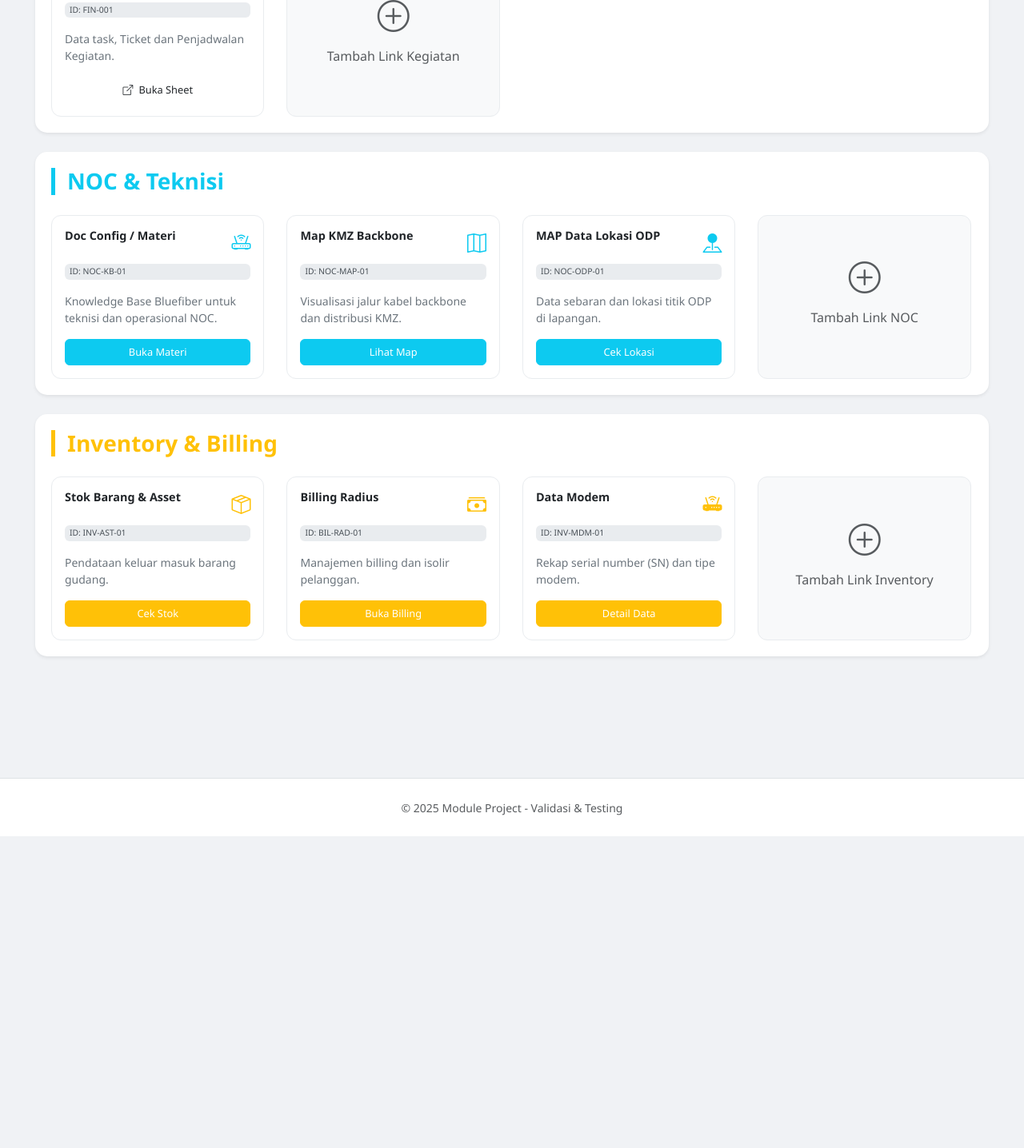
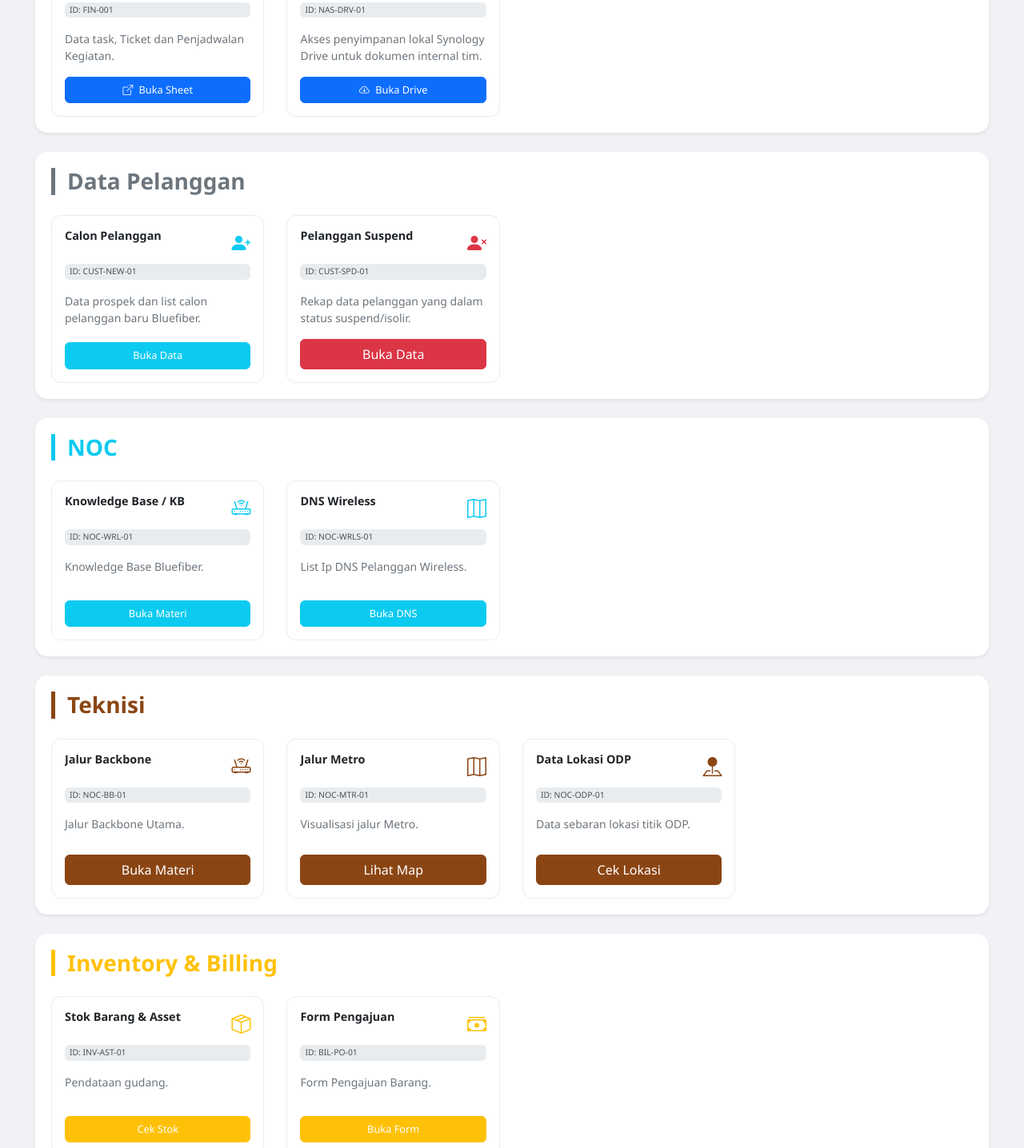
Before and after one commit to Andip29/docapps, a plain HTML site: page index.html in a window 1280 px wide. Shown: the part 331-1767 px from the top of the page at 80% size. Before the commit the page ends 1377 px from the top, so only its background shows below. Drawn offline with nearby package versions, Linux system fonts and the light colour scheme.

Commit message:
first commit

```diff
--- a/index.html
+++ b/index.html
@@ -9,6 +9,19 @@
     <link rel="stylesheet" href="https://cdn.jsdelivr.net/npm/bootstrap-icons@1.11.0/font/bootstrap-icons.css">
 
     <link rel="stylesheet" href="style.css">
+    <style>
+        /* Custom Brown Style for Technician Section */
+        .text-brown { color: #8B4513 !important; }
+        .btn-brown {
+            background-color: #8B4513 !important;
+            border-color: #8B4513 !important;
+            color: white !important;
+        }
+        .btn-brown:hover {
+            background-color: #6F370F !important;
+            border-color: #6F370F !important;
+        }
+    </style>
 </head>
 <body>
 
@@ -40,64 +53,122 @@
                     </div>
                     <span class="id-badge mb-3">ID: FIN-001</span>
                     <p class="card-text small text-secondary">Data task, Ticket dan Penjadwalan Kegiatan.</p>
-                    <a href="https://docs.google.com/spreadsheets/d/15MtwXYEuMHb_YozdmC0t1iX4QZdPHvMJahgx6oCK1W4/edit?usp=sharing" target="_blank" class="btn btn-sheet w-100 mt-auto">
+                    <a href="http://10.0.0.200:5000/oo/r/16N0H5HePv6HCnLebEjyFqtc8OC0UovK" target="_blank" class="btn btn-primary w-100 mt-auto">
                         <i class="bi bi-box-arrow-up-right me-1"></i> Buka Sheet
                     </a>
                 </div>
             </div>
 
-            <div class="card card-link document-item border-dashed bg-light">
-                <div class="card-body text-center d-flex flex-column justify-content-center cursor-pointer">
-                    <i class="bi bi-plus-circle fs-1 text-muted"></i>
-                    <p class="text-muted mt-2">Tambah Link Kegiatan</p>
+            <div class="card card-link document-item">
+                <div class="card-body d-flex flex-column">
+                    <div class="d-flex justify-content-between mb-2">
+                        <h5 class="card-title text-truncate">NAS Team Folder</h5>
+                        <i class="bi bi-hdd-network text-primary fs-4"></i>
+                    </div>
+                    <span class="id-badge mb-3">ID: NAS-DRV-01</span>
+                    <p class="card-text small text-secondary">Akses penyimpanan lokal Synology Drive untuk dokumen internal tim.</p>
+                    <a href="http://10.0.0.200:5000/?launchApp=SYNO.SDS.Drive.Application#TeamFolder" target="_blank" class="btn btn-primary w-100 mt-auto">
+                        <i class="bi bi-cloud-arrow-down me-1"></i> Buka Drive
+                    </a>
                 </div>
             </div>
         </div>
     </div>
 
     <div class="category-section mb-4 shadow-sm">
-        <h3 class="category-title text-info" style="border-left-color: #0dcaf0;">NOC & Teknisi</h3>
+        <h3 class="category-title text-secondary" style="border-left-color: #6c757d;">Data Pelanggan</h3>
         <div class="card-wrapper">
             <div class="card card-link document-item">
                 <div class="card-body d-flex flex-column">
                     <div class="d-flex justify-content-between mb-2">
-                        <h5 class="card-title text-truncate">Doc Config / Materi</h5>
-                        <i class="bi bi-router text-info fs-4"></i>
+                        <h5 class="card-title text-truncate">Calon Pelanggan</h5>
+                        <i class="bi bi-person-plus-fill text-info fs-4"></i>
                     </div>
-                    <span class="id-badge mb-3">ID: NOC-KB-01</span>
-                    <p class="card-text small text-secondary">Knowledge Base Bluefiber untuk teknisi dan operasional NOC.</p>
-                    <a href="https://kb.bluefiber.id/" target="_blank" class="btn btn-info text-white w-100 mt-auto">Buka Materi</a>
+                    <span class="id-badge mb-3">ID: CUST-NEW-01</span>
+                    <p class="card-text small text-secondary">Data prospek dan list calon pelanggan baru Bluefiber.</p>
+                    <a href="https://docs.google.com/spreadsheets/d/1x0NeTSgUlTzxKtnUfL1yYE_EgpBnT0fOYK5osTMMEqc/edit?gid=896376254#gid=896376254" target="_blank" class="btn btn-info text-white w-100 mt-auto">Buka Data</a>
                 </div>
             </div>
 
             <div class="card card-link document-item">
                 <div class="card-body d-flex flex-column">
                     <div class="d-flex justify-content-between mb-2">
-                        <h5 class="card-title text-truncate">Map KMZ Backbone</h5>
-                        <i class="bi bi-map text-info fs-4"></i>
+                        <h5 class="card-title text-truncate">Pelanggan Suspend</h5>
+                        <i class="bi bi-person-x-fill text-danger fs-4"></i>
                     </div>
-                    <span class="id-badge mb-3">ID: NOC-MAP-01</span>
-                    <p class="card-text small text-secondary">Visualisasi jalur kabel backbone dan distribusi KMZ.</p>
-                    <a href="#" target="_blank" class="btn btn-info text-white w-100 mt-auto">Lihat Map</a>
+                    <span class="id-badge mb-3">ID: CUST-SPD-01</span>
+                    <p class="card-text small text-secondary">Rekap data pelanggan yang dalam status suspend/isolir.</p>
+                    <a href="http://10.0.0.200:5000/oo/r/16RMDnaQku4jj9gecq7wpUMV9wtzLXJv#tid=1" target="_blank" class="btn btn-danger w-100 mt-auto">Buka Data</a>
+                </div>
+            </div>
+        </div>
+    </div>
+
+    <div class="category-section mb-4 shadow-sm">
+        <h3 class="category-title text-info" style="border-left-color: #0dcaf0;">NOC</h3>
+        <div class="card-wrapper">
+            <div class="card card-link document-item">
+                <div class="card-body d-flex flex-column">
+                    <div class="d-flex justify-content-between mb-2">
+                        <h5 class="card-title text-truncate">Knowledge Base / KB</h5>
+                        <i class="bi bi-router text-info fs-4"></i>
+                    </div>
+                    <span class="id-badge mb-3">ID: NOC-WRL-01</span>
+                    <p class="card-text small text-secondary">Knowledge Base Bluefiber.</p>
+                    <a href="http://kb.bluefiber.id/login" target="_blank" class="btn btn-info text-white w-100 mt-auto">Buka Materi</a>
                 </div>
             </div>
 
             <div class="card card-link document-item">
                 <div class="card-body d-flex flex-column">
                     <div class="d-flex justify-content-between mb-2">
-                        <h5 class="card-title text-truncate">MAP Data Lokasi ODP</h5>
-                        <i class="bi bi-pin-map-fill text-info fs-4"></i>
+                        <h5 class="card-title text-truncate">DNS Wireless</h5>
+                        <i class="bi bi-map text-info fs-4"></i>
                     </div>
-                    <span class="id-badge mb-3">ID: NOC-ODP-01</span>
-                    <p class="card-text small text-secondary">Data sebaran dan lokasi titik ODP di lapangan.</p>
-                    <a href="#" target="_blank" class="btn btn-info text-white w-100 mt-auto">Cek Lokasi</a>
+                    <span class="id-badge mb-3">ID: NOC-WRLS-01</span>
+                    <p class="card-text small text-secondary">List Ip DNS Pelanggan Wireless.</p>
+                    <a href="http://10.0.0.200:5000/oo/r/16OvXXDJiyK3VfroHCflBuJVy4CTXdDz" target="_blank" class="btn btn-info text-white w-100 mt-auto">Buka DNS</a>
+                </div>
+            </div>
+        </div>
+    </div>
+
+    <div class="category-section mb-4 shadow-sm">
+        <h3 class="category-title text-brown" style="border-left-color: #8B4513;">Teknisi</h3>
+        <div class="card-wrapper">
+            <div class="card card-link document-item">
+                <div class="card-body d-flex flex-column">
+                    <div class="d-flex justify-content-between mb-2">
+                        <h5 class="card-title text-truncate">Jalur Backbone</h5>
+                        <i class="bi bi-router text-brown fs-4"></i>
+                    </div>
+                    <span class="id-badge mb-3">ID: NOC-BB-01</span>
+                    <p class="card-text small text-secondary">Jalur Backbone Utama.</p>
+                    <a href="http://kb.bluefiber.id/login" target="_blank" class="btn btn-brown w-100 mt-auto">Buka Materi</a>
                 </div>
             </div>
 
-            <div class="card card-link document-item border-dashed bg-light">
-                <div class="card-body text-center d-flex flex-column justify-content-center cursor-pointer">
-                    <i class="bi bi-plus-circle fs-1 text-muted"></i>
-                    <p class="text-muted mt-2">Tambah Link NOC</p>
+            <div class="card card-link document-item">
+                <div class="card-body d-flex flex-column">
+                    <div class="d-flex justify-content-between mb-2">
+                        <h5 class="card-title text-truncate">Jalur Metro</h5>
+                        <i class="bi bi-map text-brown fs-4"></i>
+                    </div>
+                    <span class="id-badge mb-3">ID: NOC-MTR-01</span>
+                    <p class="card-text small text-secondary">Visualisasi jalur Metro.</p>
+                    <a href="#" target="_blank" class="btn btn-brown w-100 mt-auto">Lihat Map</a>
+                </div>
+            </div>
+
+            <div class="card card-link document-item">
+                <div class="card-body d-flex flex-column">
+                    <div class="d-flex justify-content-between mb-2">
+                        <h5 class="card-title text-truncate">Data Lokasi ODP</h5>
+                        <i class="bi bi-pin-map-fill text-brown fs-4"></i>
+                    </div>
+                    <span class="id-badge mb-3">ID: NOC-ODP-01</span>
+                    <p class="card-text small text-secondary">Data sebaran lokasi titik ODP.</p>
+                    <a href="#" target="_blank" class="btn btn-brown w-100 mt-auto">Cek Lokasi</a>
                 </div>
             </div>
         </div>
@@ -113,39 +184,20 @@
                         <i class="bi bi-box-seam text-warning fs-4"></i>
                     </div>
                     <span class="id-badge mb-3">ID: INV-AST-01</span>
-                    <p class="card-text small text-secondary">Pendataan keluar masuk barang gudang.</p>
-                    <a href="#" target="_blank" class="btn btn-warning text-white w-100 mt-auto">Cek Stok</a>
+                    <p class="card-text small text-secondary">Pendataan gudang.</p>
+                    <a href="http://10.0.0.200:5000/oo/r/16MJatBq0oK7RKsOQX6YAoP6iavgNa6t#tid=1" target="_blank" class="btn btn-warning text-white w-100 mt-auto">Cek Stok</a>
                 </div>
             </div>
 
             <div class="card card-link document-item">
                 <div class="card-body d-flex flex-column">
                     <div class="d-flex justify-content-between mb-2">
-                        <h5 class="card-title text-truncate">Billing Radius</h5>
+                        <h5 class="card-title text-truncate">Form Pengajuan</h5>
                         <i class="bi bi-cash-stack text-warning fs-4"></i>
                     </div>
-                    <span class="id-badge mb-3">ID: BIL-RAD-01</span>
-                    <p class="card-text small text-secondary">Manajemen billing dan isolir pelanggan.</p>
-                    <a href="#" target="_blank" class="btn btn-warning text-white w-100 mt-auto">Buka Billing</a>
-                </div>
-            </div>
-
-            <div class="card card-link document-item">
-                <div class="card-body d-flex flex-column">
-                    <div class="d-flex justify-content-between mb-2">
-                        <h5 class="card-title text-truncate">Data Modem</h5>
-                        <i class="bi bi-router-fill text-warning fs-4"></i>
-                    </div>
-                    <span class="id-badge mb-3">ID: INV-MDM-01</span>
-                    <p class="card-text small text-secondary">Rekap serial number (SN) dan tipe modem.</p>
-                    <a href="#" target="_blank" class="btn btn-warning text-white w-100 mt-auto">Detail Data</a>
-                </div>
-            </div>
-
-            <div class="card card-link document-item border-dashed bg-light">
-                <div class="card-body text-center d-flex flex-column justify-content-center cursor-pointer">
-                    <i class="bi bi-plus-circle fs-1 text-muted"></i>
-                    <p class="text-muted mt-2">Tambah Link Inventory</p>
+                    <span class="id-badge mb-3">ID: BIL-PO-01</span>
+                    <p class="card-text small text-secondary">Form Pengajuan Barang.</p>
+                    <a href="https://docs.google.com/forms/d/e/1FAIpQLSedn0ePU71FNqza32BEAN4TDUvy9l30qfzERtKvZzx_5SN8Mg/viewform" target="_blank" class="btn btn-warning text-white w-100 mt-auto">Buka Form</a>
                 </div>
             </div>
         </div>
@@ -161,16 +213,10 @@
     document.getElementById('searchInput').addEventListener('keyup', function() {
         let filter = this.value.toLowerCase();
         let cards = document.querySelectorAll('.document-item');
-
         cards.forEach(card => {
             let title = card.querySelector('.card-title')?.innerText.toLowerCase() || "";
             let id = card.querySelector('.id-badge')?.innerText.toLowerCase() || "";
-
-            if(title.includes(filter) || id.includes(filter)) {
-                card.style.display = "flex";
-            } else {
-                card.style.display = "none";
-            }
+            card.style.display = (title.includes(filter) || id.includes(filter)) ? "flex" : "none";
         });
     });
 </script>
```
